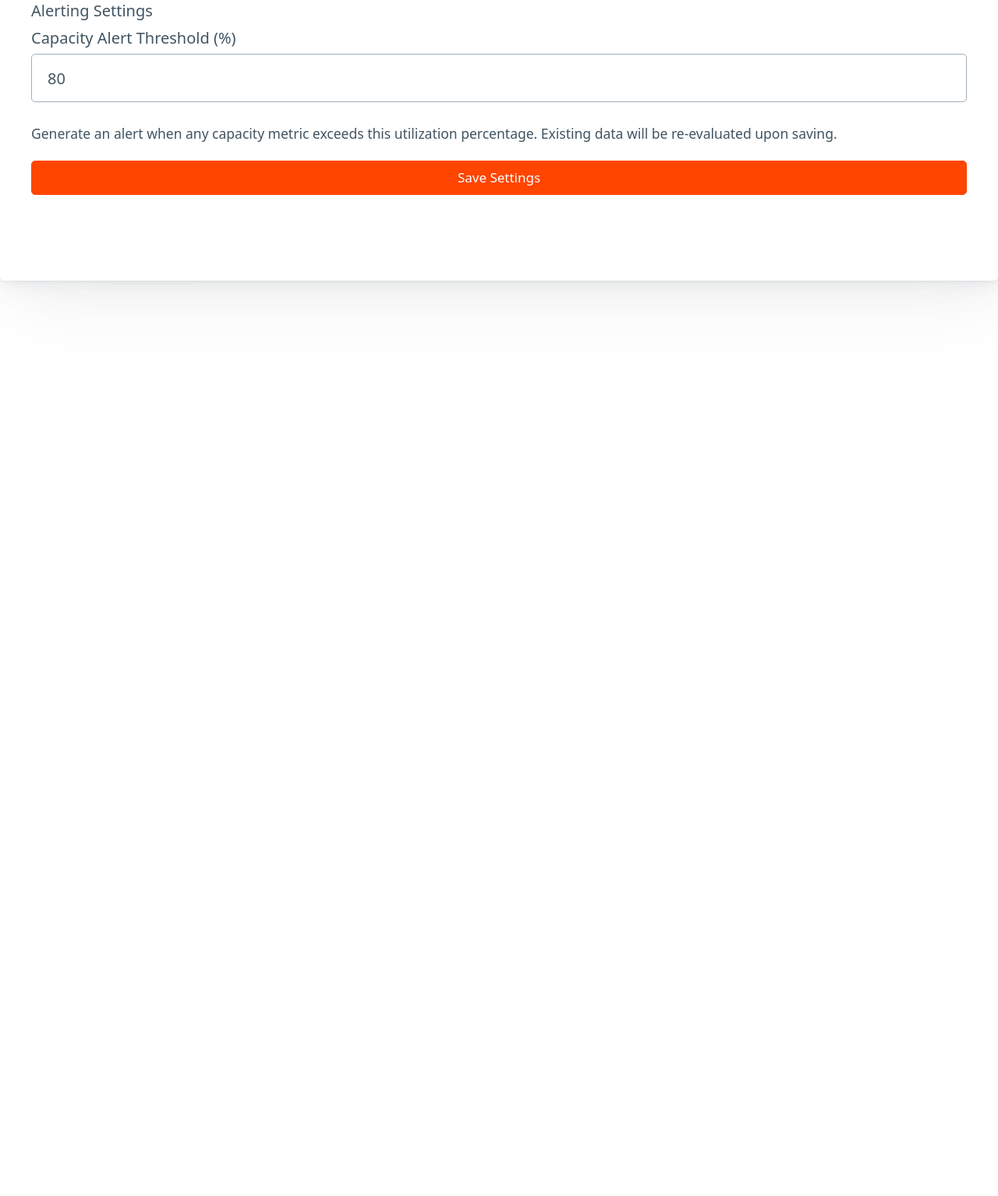
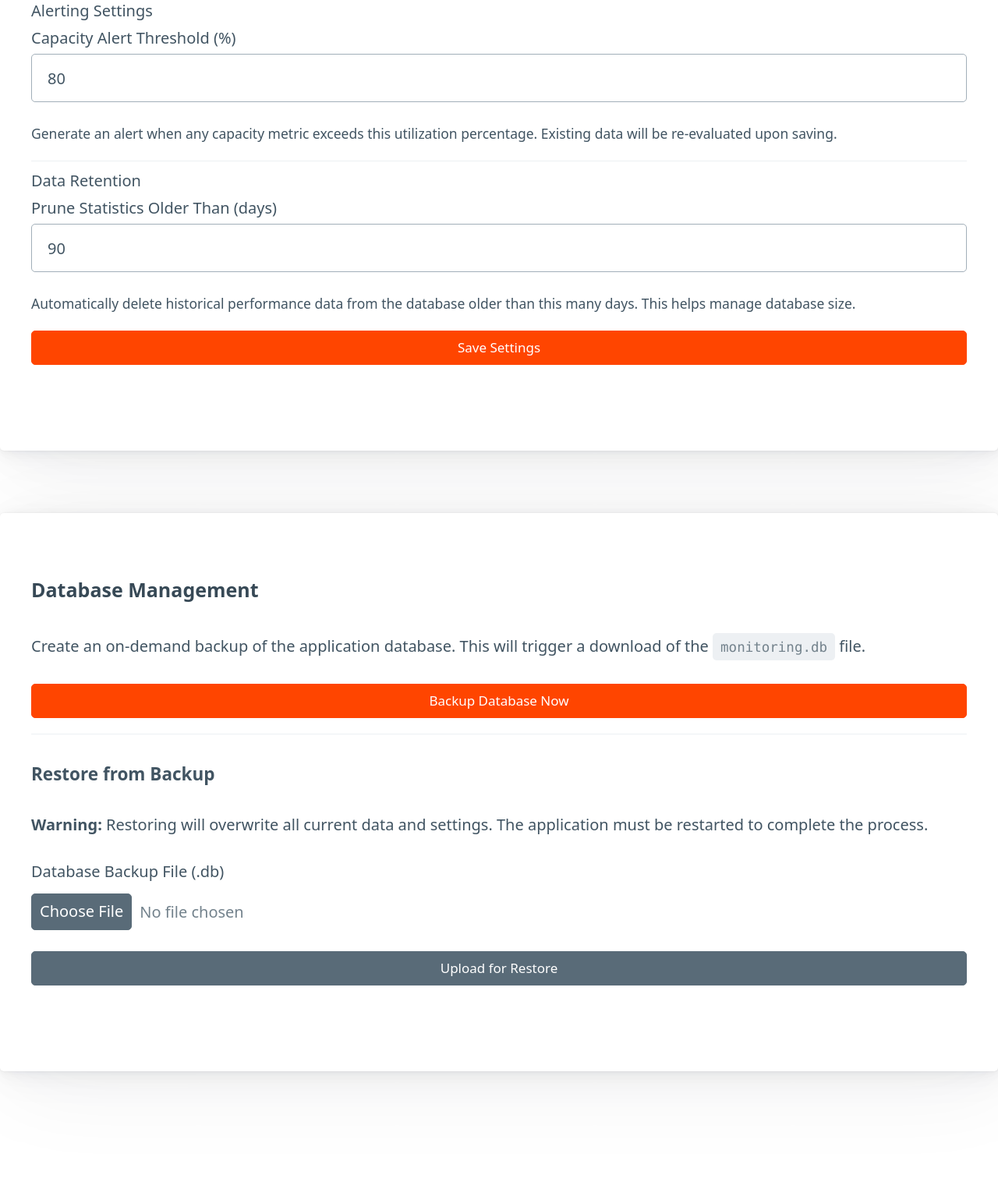
Before and after one commit to PaloAltoNetworks/panos-monitor, a Flask app: page /settings in a window 1280 px wide. Shown: the part 1076-2610 px from the top of the page at 78% size. Before the commit the page ends 1451 px from the top, so only its background shows below. Run offline with Flask 2, Linux system fonts and the light colour scheme; data comes from the database, SQL or seed files in the repository; parts of the project's set-up code (start-up, migrations or seed data) failed here and were passed over.

Commit message:
added new features for database backup and cleaned up reporting

```diff
--- a/app.py
+++ b/app.py
@@ -1,9 +1,9 @@
 import flask, io, csv
-from flask import Response
+from flask import Response, send_file
 import sqlite3
 import os
 import time
-import requests
+import requests, shutil
 from datetime import datetime
 import xml.etree.ElementTree as ET
 from urllib3.exceptions import InsecureRequestWarning
@@ -83,11 +83,16 @@ app.secret_key = os.urandom(24)
 # --- NEW: Global lock for thread-safe database writes ---
 db_lock = threading.Lock()
 background_task_running = threading.Event()
+background_task_message = ""
+message_lock = threading.Lock()
+manual_poll_event = threading.Event()
 
 # --- NEW: Context processor to inject background task status into all templates ---
 @app.context_processor
 def inject_background_task_status():
-    return dict(background_task_is_running=background_task_running.is_set())
+    with message_lock:
+        message = background_task_message if background_task_running.is_set() else ""
+    return dict(background_task_is_running=background_task_running.is_set(), background_task_message=message)
 
 @app.context_processor
 def inject_theme():
@@ -113,6 +118,7 @@ def init_db():
     conn.execute("INSERT OR IGNORE INTO settings (key, value) VALUES ('THEME', 'light')")
     conn.execute("INSERT OR IGNORE INTO settings (key, value) VALUES ('ALERT_THRESHOLD', '80')")
     conn.execute("INSERT OR IGNORE INTO settings (key, value) VALUES ('POLL_INTERVAL', '30')")
+    conn.execute("INSERT OR IGNORE INTO settings (key, value) VALUES ('DATA_RETENTION_DAYS', '90')")
 
     # ** NEW: Add 'model' column to the firewalls table if it doesn't exist **
     cursor = conn.cursor()
@@ -455,16 +461,38 @@ def advisor():
                 res['session_util'] = (peak_sessions / spec['max_sessions']) * 100 if spec['max_sessions'] > 0 else 0
                 res['throughput_util'] = (peak_throughput_mbps / spec['max_throughput_mbps']) * 100 if spec['max_throughput_mbps'] > 0 else 0
 
-                res['recommendation'] = 'Sized Appropriately'
+                recommendations = []
                 if res['session_util'] >= alert_threshold or res['throughput_util'] >= alert_threshold:
+                    # --- Same-gen upgrade logic ---
                     current_generation = spec.get('generation', 'N/A')
                     same_gen_models = sorted([s for s in specs_list if s['generation'] == current_generation], key=lambda x: x['max_throughput_mbps'])
                     current_index = next((i for i, item in enumerate(same_gen_models) if item["model"] == fw['model']), -1)
 
                     if 0 <= current_index < len(same_gen_models) - 1:
-                        res['recommendation'] = f"Upgrade to {same_gen_models[current_index + 1]['model']}"
+                        recommendations.append(f"Same Gen: {same_gen_models[current_index + 1]['model']}")
                     else:
-                        res['recommendation'] = "Upgrade Recommended (Highest in Series)"
+                        recommendations.append("Highest in Series")
+
+                    # --- Next-gen upgrade logic ---
+                    try:
+                        current_gen_num = int(''.join(filter(str.isdigit, str(current_generation))))
+                        next_gen_str = str(current_gen_num + 1)
+
+                        # Find potential next-gen models
+                        next_gen_candidates = sorted(
+                            [s for s in specs_list if str(s['generation']).startswith(next_gen_str) and s['max_throughput_mbps'] >= spec['max_throughput_mbps'] and s['max_sessions'] >= spec['max_sessions']],
+                            key=lambda x: x['max_throughput_mbps']
+                        )
+
+                        if next_gen_candidates:
+                            recommendations.append(f"Next Gen: {next_gen_candidates[0]['model']}")
+
+                    except (ValueError, TypeError):
+                        # This handles cases where generation is not a simple number (e.g., 'N/A')
+                        pass
+
+                res['recommendation'] = " | ".join(recommendations) if recommendations else 'Sized Appropriately'
+
             else:
                 res.update({'generation': 'N/A', 'max_sessions': 'N/A', 'max_throughput': 'N/A', 'session_util': 0, 'throughput_util': 0, 'recommendation': 'Unknown Model'})
 
@@ -501,12 +529,11 @@ def settings():
         # ** NEW: Save Alerting settings **
         conn.execute("INSERT OR REPLACE INTO settings (key, value) VALUES (?, ?)",
                      ('ALERT_THRESHOLD', flask.request.form['alert_threshold']))
+        # ** NEW: Save Data Retention settings **
+        conn.execute("INSERT OR REPLACE INTO settings (key, value) VALUES (?, ?)",
+                     ('DATA_RETENTION_DAYS', flask.request.form['retention_days']))
 
         conn.commit()
-
-        # ** NEW: Re-evaluate alerts with the new threshold **
-        _re_evaluate_alerts(conn, int(flask.request.form['alert_threshold']))
-
         flask.flash("Settings saved successfully!")
         return flask.redirect(flask.url_for('settings'))
 
@@ -514,6 +541,33 @@ def settings():
     settings_data = {row['key']: row['value'] for row in conn.execute("SELECT key, value FROM settings").fetchall()}
     conn.close()
     return flask.render_template('settings.html', settings=settings_data)
+
+@app.route('/backup_database', methods=['POST'])
+def backup_database():
+    """Serves the database file for download with a timestamp."""
+    timestamp = datetime.now().strftime('%Y-%m-%d_%H-%M-%S')
+    return send_file(DB_FILE, as_attachment=True,
+                     download_name=f'monitoring-backup-{timestamp}.db')
+
+@app.route('/restore_database', methods=['POST'])
+def restore_database():
+    """Saves an uploaded database file for manual restoration."""
+    if 'backup_file' not in flask.request.files:
+        flask.flash('No file part in the request.', 'error')
+        return flask.redirect(flask.url_for('settings'))
+    file = flask.request.files['backup_file']
+    if file.filename == '':
+        flask.flash('No file selected for uploading.', 'warning')
+        return flask.redirect(flask.url_for('settings'))
+    if file and file.filename.endswith('.db'):
+        # Save the file with a specific name to indicate it's a pending restore
+        restore_path = os.path.join(os.path.dirname(__file__), f"{DB_FILE}.pending_restore")
+        file.save(restore_path)
+        flask.flash("Restore file uploaded successfully. Please stop the application, replace 'monitoring.db' with 'monitoring.db.pending_restore', and restart the application to complete the process.", "success")
+    else:
+        flask.flash('Invalid file type. Please upload a .db file.', 'error')
+
+    return flask.redirect(flask.url_for('settings'))
 
 def _re_evaluate_alerts(conn, alert_threshold):
     """Re-evaluates all current usage data against a given threshold and creates alerts."""
@@ -589,6 +643,9 @@ def export_csv(fw_id):
 
 def _generate_pdf_worker(report_type, job_id, timespan=None, start_date=None, end_date=None):
     """Worker function to generate PDF in the background."""
+    global background_task_message
+    with message_lock:
+        background_task_message = "Generating PDF..."
     print(f"Background PDF worker started for job {job_id}.")
     background_task_running.set()
     try:
@@ -620,6 +677,8 @@ def _generate_pdf_worker(report_type, job_id, timespan=None, start_date=None, en
                     conn.close()
     finally:
         print(f"Background PDF worker for job {job_id} finished.")
+        with message_lock:
+            background_task_message = ""
         background_task_running.clear()
 
 @app.route('/export/pdf', methods=['GET', 'POST'])
@@ -817,6 +876,7 @@ def capacity_dashboard():
         fw_dict['util_bfd'] = (fw['current_bfd_sessions'] / fw['max_bfd_sessions'] * 100) if fw['current_bfd_sessions'] is not None and fw['max_bfd_sessions'] else 0
         fw_dict['util_dns_cache'] = (fw['current_dns_cache'] / fw['max_dns_cache'] * 100) if fw['current_dns_cache'] is not None and fw['max_dns_cache'] else 0
         fw_dict['util_registered_ips'] = (fw['current_registered_ips'] / fw['max_registered_ips'] * 100) if fw['current_registered_ips'] is not None and fw['max_registered_ips'] else 0
+        fw_dict['util_ssl_decrypt_sessions'] = (fw['current_ssl_decrypt_sessions'] / fw['max_ssl_decrypt_sessions'] * 100) if fw['current_ssl_decrypt_sessions'] is not None and fw['max_ssl_decrypt_sessions'] else 0
         results.append(fw_dict)
 
     return flask.render_template('capacity.html', firewalls=results)
@@ -891,6 +951,9 @@ def import_firewalls():
 
 def _import_from_panorama_worker():
     """Worker function to run the Panorama import in a background thread."""
+    global background_task_message
+    with message_lock:
+        background_task_message = "Importing from Panorama..."
     background_task_running.set()
     try:
         print("Background Panorama import worker started.")
@@ -937,6 +1000,8 @@ def _import_from_panorama_worker():
                 conn.close()
     finally:
         print("Background Panorama import worker finished.")
+        with message_lock:
+            background_task_message = ""
         background_task_running.clear()
 
 @app.route('/import_from_panorama', methods=['POST'])
@@ -1022,6 +1087,9 @@ def delete_models():
 
 def _refresh_specs_worker():
     """Worker function to run the spec refresh in a background thread."""
+    global background_task_message
+    with message_lock:
+        background_task_message = "Refreshing specs..."
     background_task_running.set()
     try:
         print("Background spec refresh worker started.")
@@ -1071,6 +1139,8 @@ def _refresh_specs_worker():
             conn.close()
     finally:
         print("Background spec refresh worker finished.")
+        with message_lock:
+            background_task_message = ""
         background_task_running.clear()
 
 @app.route('/refresh_specs', methods=['POST'])
@@ -1096,6 +1166,9 @@ def refresh_specs():
 
 def _refresh_capacity_worker():
     """Worker function to run the capacity refresh in a background thread."""
+    global background_task_message
+    with message_lock:
+        background_task_message = "Refreshing capacity..."
     background_task_running.set()
     try:
         print("Background capacity refresh worker started.")
@@ -1154,6 +1227,8 @@ def _refresh_capacity_worker():
             conn.close()
     finally:
         print("Background capacity refresh worker finished.")
+        with message_lock:
+            background_task_message = ""
         background_task_running.clear()
 
 @app.route('/refresh_capacity', methods=['POST'])
@@ -1177,6 +1252,17 @@ def refresh_capacity():
     thread = threading.Thread(target=_refresh_capacity_worker)
     thread.start()
     return flask.redirect(flask.url_for('capacity_dashboard'))
+
+@app.route('/trigger_poll', methods=['POST'])
+def trigger_poll():
+    """Sets an event to trigger the background poller immediately."""
+    if not background_task_running.is_set():
+        global background_task_message
+        with message_lock:
+            background_task_message = "Polling data..."
+        background_task_running.set()
+        manual_poll_event.set()
+    return flask.redirect(flask.url_for('index'))
 
 def poll_current_usage(conn, firewall_id, host, api_key):
     """Polls a single firewall for its current object counts."""
@@ -1516,6 +1602,7 @@ def background_worker_loop():
         fw_user = settings.get('FW_USER')
         encrypted_pass = settings.get('FW_PASSWORD')
         poll_interval = int(settings.get('POLL_INTERVAL', 30))
+        retention_days = int(settings.get('DATA_RETENTION_DAYS', 90))
 
         if not fw_user or not encrypted_pass:
             print("Worker: Credentials not set in database. Waiting...")
@@ -1592,13 +1679,6 @@ def background_worker_loop():
         # --- SAVE RESULTS ---
         # Explicitly format the datetime object to a string to avoid DeprecationWarning in Python 3.12+
         timestamp_now_str = datetime.now().isoformat(sep=' ', timespec='microseconds')
-        # ** FIX: Use a lock for thread-safe database access **
-        # ** NEW: Also check if a manual task is running before trying to write **
-        if background_task_running.is_set():
-            print("Worker: Manual refresh in progress. Skipping this write cycle.")
-            conn.close()
-            time.sleep(poll_interval)
-            continue
         with db_lock:
             for res in results:
                 host = res['host']
@@ -1614,11 +1694,21 @@ def background_worker_loop():
                             'INSERT INTO stats (firewall_id, timestamp, active_sessions, ssl_decrypt_sessions, total_input_bps, total_output_bps, cpu_load, dataplane_load) VALUES (?, ?, ?, ?, ?, ?, ?, ?)',
                             (firewall_id, timestamp_now_str, s['active_sessions'], s['ssl_decrypt_sessions'], s['total_input_bps'], s['total_output_bps'], s['cpu_load'], s['dataplane_load'])
                         )
+
+            # --- NEW: Prune old statistics ---
+            prune_query = f"DELETE FROM stats WHERE timestamp < datetime('now', '-{retention_days} days')"
+            cursor = conn.execute(prune_query)
+            if cursor.rowcount > 0: print(f"Pruned {cursor.rowcount} old stat records (older than {retention_days} days).")
+
             conn.commit()
 
         conn.close()
+        if background_task_running.is_set():
+            background_task_running.clear()
         print(f"Polling cycle finished. Sleeping for {poll_interval} seconds.")
-        time.sleep(poll_interval)
+        # Wait for the poll_interval, or until the manual_poll_event is set
+        manual_poll_event.wait(timeout=poll_interval)
+        manual_poll_event.clear() # Reset the event after waking up
 
 def get_firewall_stats_for_timespan(conn, fw_id, timespan=None, start_date=None, end_date=None):
     """
--- a/templates/advisor.html
+++ b/templates/advisor.html
@@ -1,6 +1,7 @@
 {% extends 'base.html' %}
 
 {% block content %}
+<style>
   /* ** NEW: Style for the timeframe dropdown ** */
   #timespan {
       border-color: #ff4500;
@@ -38,7 +39,7 @@
                 <th>Session Util.</th>
                 <th>Peak Throughput (In or Out) / Max (Mbps)</th>
                 <th>Throughput Util.</th>
-                <th>Recommendation</th>
+                <th style="min-width: 250px;">Recommendation</th>
             </tr>
         </thead>
         <tbody>
--- a/templates/base.html
+++ b/templates/base.html
@@ -164,7 +164,7 @@
                 </li>
                 {# ** NEW: Background Task Status Indicator (Moved) ** #}
                 {% if background_task_is_running %}
-                <li><span aria-busy="true" class="status-indicator" style="font-size: 0.9rem;">Refreshing data...</span></li>
+                <li><span aria-busy="true" class="status-indicator" style="font-size: 0.9rem;">{{ background_task_message or 'Processing...' }}</span></li>
                 {% endif %}
             </ul>
         </div>
--- a/templates/settings.html
+++ b/templates/settings.html
@@ -51,7 +51,35 @@
                 <small>Generate an alert when any capacity metric exceeds this utilization percentage. Existing data will be re-evaluated upon saving.</small>
             </fieldset>
 
+            <hr>
+
+            <fieldset>
+                <legend>Data Retention</legend>
+                <label for="retention_days">Prune Statistics Older Than (days)
+                    <input type="number" id="retention_days" name="retention_days" value="{{ settings.get('DATA_RETENTION_DAYS', 90) }}" required min="1">
+                </label>
+                <small>Automatically delete historical performance data from the database older than this many days. This helps manage database size.</small>
+            </fieldset>
+
             <button type="submit" class="btn-small btn-panw">Save Settings</button>
         </form>
     </article>
+
+    <article>
+        <h4>Database Management</h4>
+        <p>Create an on-demand backup of the application database. This will trigger a download of the <code>monitoring.db</code> file.</p>
+        <form action="{{ url_for('backup_database') }}" method="post" style="margin: 0;">
+            <button type="submit" class="btn-small btn-panw">Backup Database Now</button>
+        </form>
+        <hr>
+        <h5>Restore from Backup</h5>
+        <p><strong>Warning:</strong> Restoring will overwrite all current data and settings. The application must be restarted to complete the process.</p>
+        <form action="{{ url_for('restore_database') }}" method="post" enctype="multipart/form-data"
+              onsubmit="return confirm('Are you sure you want to proceed? This will upload the backup file and prepare it for restoration. You will need to manually restart the application.');">
+            <label for="backup_file">Database Backup File (.db)</label>
+            <input type="file" id="backup_file" name="backup_file" accept=".db" required>
+            <button type="submit" class="secondary btn-small">Upload for Restore</button>
+        </form>
+
+    </article>
 {% endblock %}
```
Also changed, not shown: report_generator.py (+11 -0 lines), templates/capacity.html (+37 -11 lines), templates/index.html (+53 -2 lines), README.md, 1 other file.
